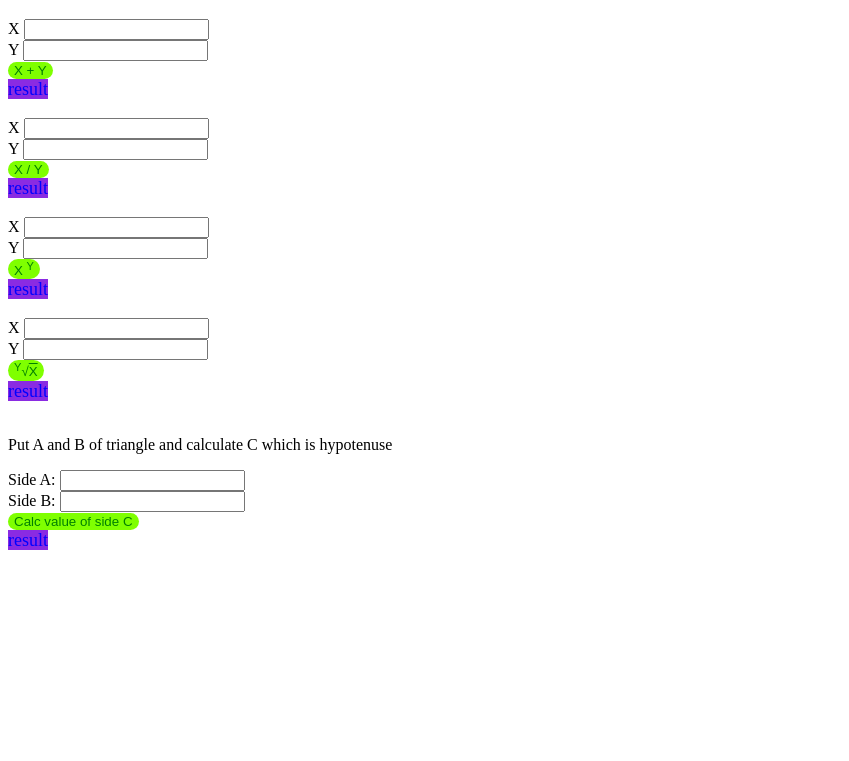
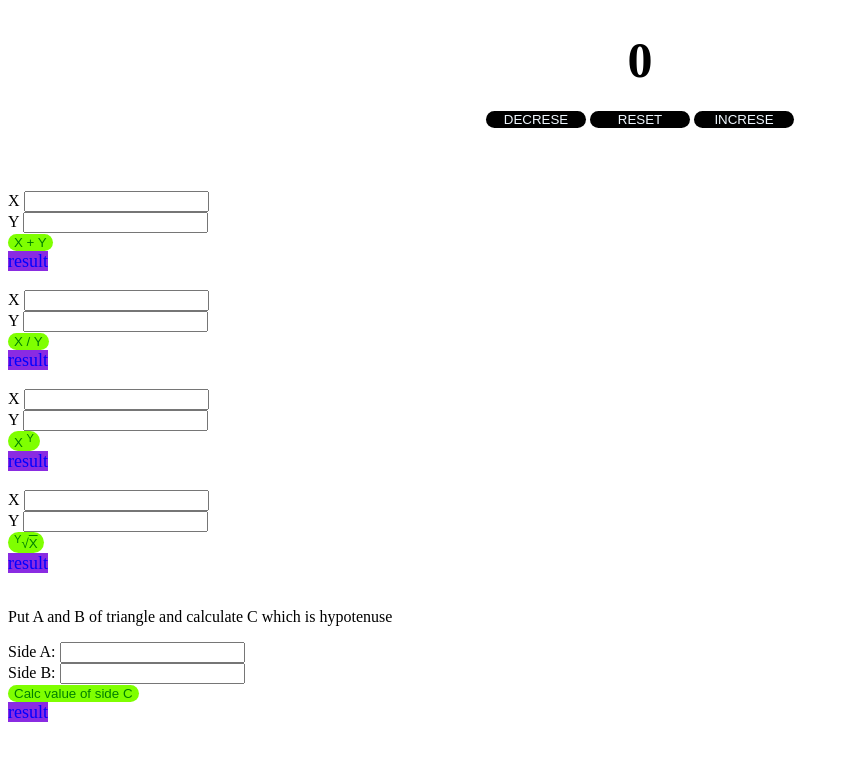
Before and after one commit to ignacy21/learning_JS, a plain HTML site: page math.html in a window 1280 px wide. Shown: the part 61-822 px from the top of the page, without its empty margins (0-849 px from the left). Before the commit the page ends 800 px from the top, so only its background shows below. Drawn offline with Linux system fonts and the light colour scheme.

Commit message:
counter exercise

```diff
--- a/math.html
+++ b/math.html
@@ -12,6 +12,14 @@
 </style>
 <body>
 <h1>HELLO</h1>
+<h1 id="counterValue">0</h1>
+<div id="counterDiv">
+  <button id="decrease" class="counter">DECRESE</button>
+  <button id="reset"  class="counter">RESET</button>
+  <button id="increase"  class="counter">INCRESE</button>
+</div>
+<br><br>
+<br><br>
 
 <label for="number1">X</label>
 <input type="number" id="number1"><br>
@@ -57,7 +65,9 @@
 <button type="button" id="calcHypotenuse">Calc value of side C</button>
 <br>
 <label id="hypotenuseResult" class="result">result</label>
-
+<br>
+<br>
+<br>
 <script src="math.js">
 
 </script>
--- a/math.js
+++ b/math.js
@@ -34,6 +34,20 @@ document.getElementById("calcHypotenuse").onclick = function () {
 
 }
 
+let counter = 0
+document.getElementById("decrease").onclick = function() {
+    counter -= 1
+    document.getElementById("counterValue").innerHTML = counter
+}
+document.getElementById("increase").onclick = function() {
+    counter += 1
+    document.getElementById("counterValue").innerHTML = counter
+}
+document.getElementById("reset").onclick = function() {
+    counter = 0
+    document.getElementById("counterValue").innerHTML = counter
+}
+
 
 let x = 9.49
 let y = -10.92
--- a/math_stylesheet.css
+++ b/math_stylesheet.css
@@ -11,3 +11,24 @@ button {
     border-radius: 20px;
 
 }
+
+.counter {
+    width: 100px;
+    background-color: black;
+    color: aliceblue;
+}
+#counterDiv {
+    width: max-content;
+    text-align: center;
+    position: absolute;
+    left: 50%;
+    transform: translate(-50%, -50%);
+
+}
+
+#counterValue {
+    margin-bottom: 30px;
+    font-size: 50px;
+    text-align: center;
+
+}
```
